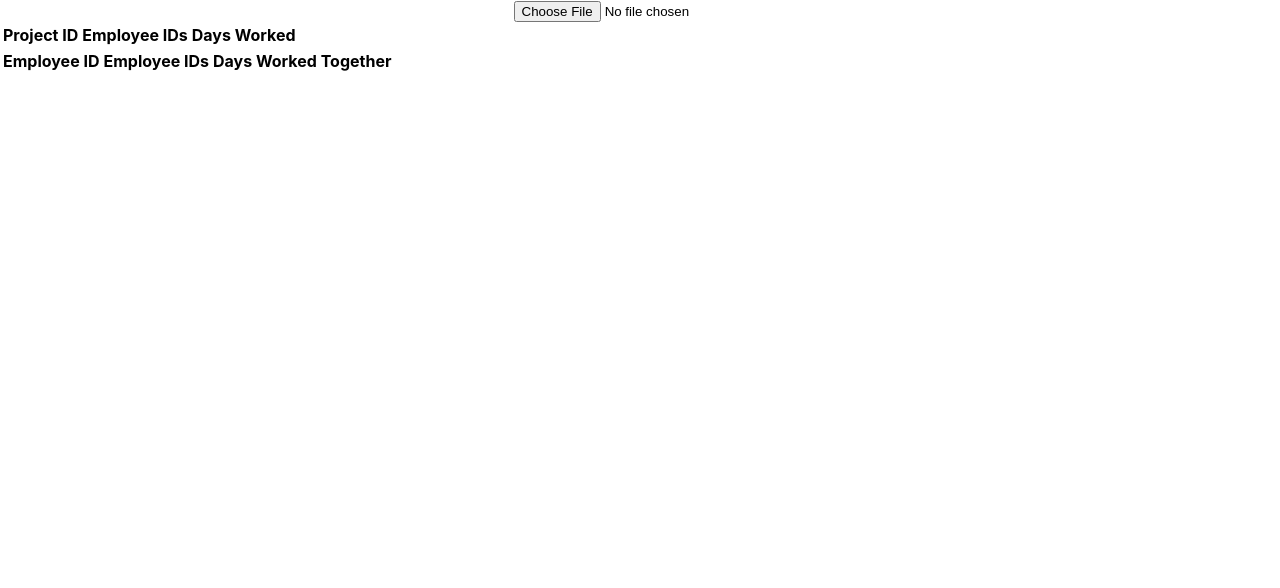
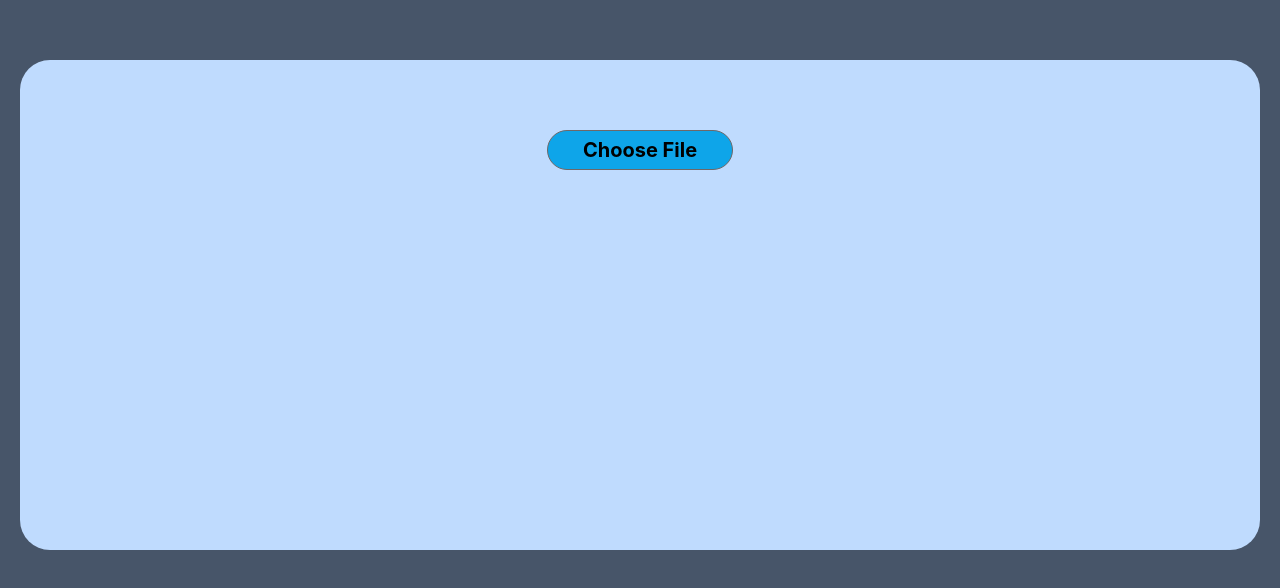
Before and after one commit to DenizYasim/employee-app-exam, a React (Create React App) app in the folder employee-app-exam/: page / in a window 1280 px wide. Shown: the top 588 px of the page. Built offline with nearby package versions, Linux system fonts and the light colour scheme.

Commit message:
Added styling to parent component of tables and to input component

```diff
--- a/employee-app-exam/src/App.css
+++ b/employee-app-exam/src/App.css
@@ -1,38 +1,3 @@
 .App {
-  text-align: center;
+	text-align: center;
 }
-
-.App-logo {
-  height: 40vmin;
-  pointer-events: none;
-}
-
-@media (prefers-reduced-motion: no-preference) {
-  .App-logo {
-    animation: App-logo-spin infinite 20s linear;
-  }
-}
-
-.App-header {
-  background-color: #282c34;
-  min-height: 100vh;
-  display: flex;
-  flex-direction: column;
-  align-items: center;
-  justify-content: center;
-  font-size: calc(10px + 2vmin);
-  color: white;
-}
-
-.App-link {
-  color: #61dafb;
-}
-
-@keyframes App-logo-spin {
-  from {
-    transform: rotate(0deg);
-  }
-  to {
-    transform: rotate(360deg);
-  }
-}
--- a/employee-app-exam/src/components/DataTable/DataTable.jsx
+++ b/employee-app-exam/src/components/DataTable/DataTable.jsx
@@ -1,18 +1,16 @@
 import React from "react";
+import styles from "./DataTable.module.css";
 
-function DataTable({ data, projectTime }) {
-	projectTime.sort((a, b) => {
-		if (a[a.length - 1] > b[b.length - 1]) {
-			return -1;
-		}
-	});
+function DataTable({ projectTime }) {
 	return (
-		<table>
+		<>
+			{projectTime.length ? (
+				<table className={styles.container}>
 					<thead>
 						<tr>
 							<th>Project ID</th>
 							<th>Employee IDs</th>
-					<th>Days Worked</th>
+							<th>Days Worked on Project</th>
 						</tr>
 					</thead>
 					<tbody>
@@ -28,6 +26,8 @@ function DataTable({ data, projectTime }) {
 						})}
 					</tbody>
 				</table>
+			) : null}
+		</>
 	);
 }
 
--- /dev/null
+++ b/employee-app-exam/src/components/DataTable/DataTable.module.css
@@ -0,0 +1,3 @@
+.container {
+	margin: 0 auto;
+}
--- a/employee-app-exam/src/components/DataVisualise/DataVisualise.jsx
+++ b/employee-app-exam/src/components/DataVisualise/DataVisualise.jsx
@@ -9,6 +9,7 @@ import DataTable from "../DataTable/DataTable";
 import workingTimeCalculations from "../../utils/workingTimeCalculations";
 import { projectLongjevity } from "../../utils/projectLongevity";
 import PairsDataTable from "../PairsDataTable/PairsDataTable";
+import styles from "./DataVisualise.module.css";
 
 function DataVisualise() {
 	const [data, setData] = useState({});
@@ -60,10 +61,10 @@ function DataVisualise() {
 	}
 
 	return (
-		<div>
+		<div className={styles.container}>
 			<FileUploadInput changeHandler={handleFileUpload} />
-			<DataTable data={data} projectTime={projectTime} />
-			<PairsDataTable data={data} employeePairs={arrPairs} />
+			<DataTable projectTime={projectTime} />
+			<PairsDataTable employeePairs={arrPairs} />
 		</div>
 	);
 }
--- /dev/null
+++ b/employee-app-exam/src/components/DataVisualise/DataVisualise.module.css
@@ -0,0 +1,8 @@
+.container {
+	background: #bfdbfe;
+	border-radius: 30px;
+	margin: 60px auto;
+	max-width: 1200px;
+	padding: 70px 20px;
+	min-height: 350px;
+}
--- /dev/null
+++ b/employee-app-exam/src/components/FileUpload/FileUpload.module.css
@@ -0,0 +1,37 @@
+.container {
+	margin: 0 auto;
+	display: flex;
+	align-items: center;
+	justify-content: center;
+	margin-bottom: 25px;
+}
+.input {
+	font-size: 24px;
+	border: none;
+	display: flex;
+	justify-content: center;
+	text-align-last: center;
+	margin: 0 auto;
+}
+
+.input {
+	display: none;
+}
+
+.label {
+	background-color: #0ea5e9;
+	display: flex;
+	align-items: center;
+	border: 1px solid rgb(110, 104, 104);
+	border-radius: 20px;
+	cursor: pointer;
+	color: black;
+
+	font-weight: 700;
+	font-size: 20px;
+	padding: 7px 35px;
+	transition: 0.5s;
+}
+.label:hover {
+	background-color: #38bdf8;
+}
--- a/employee-app-exam/src/components/FileUpload/FileUploadInput.jsx
+++ b/employee-app-exam/src/components/FileUpload/FileUploadInput.jsx
@@ -1,9 +1,13 @@
 import React from "react";
+import styles from "./FileUpload.module.css";
 
 function FileUploadInput({ changeHandler }) {
 	return (
-		<div>
-			<input type="file" onChange={changeHandler} />
+		<div className={styles.container}>
+			<label className={styles.label}>
+				<input type="file" onChange={changeHandler} className={styles.input} />
+				Choose File
+			</label>
 		</div>
 	);
 }
--- a/employee-app-exam/src/components/PairsDataTable/PairsDataTable.jsx
+++ b/employee-app-exam/src/components/PairsDataTable/PairsDataTable.jsx
@@ -1,13 +1,11 @@
 import React from "react";
+import styles from "./PairsDataTable.module.css";
 
-function PairsDataTable({ data, employeePairs }) {
-	employeePairs.sort((a, b) => {
-		if (a[2] > b[2]) {
-			return -1;
-		}
-	});
+function PairsDataTable({ employeePairs }) {
 	return (
-		<table>
+		<>
+			{employeePairs.length ? (
+				<table className={styles.container}>
 					<thead>
 						<tr>
 							<th>Employee ID</th>
@@ -19,14 +17,16 @@ function PairsDataTable({ data, employeePairs }) {
 						{employeePairs.map((pair, i) => {
 							return (
 								<tr key={i}>
-							<td>{pair[0]}</td>
 									<td>{pair[1]}</td>
 									<td>{pair[2]}</td>
+									<td>{pair[3]}</td>
 								</tr>
 							);
 						})}
 					</tbody>
 				</table>
+			) : null}
+		</>
 	);
 }
 
--- /dev/null
+++ b/employee-app-exam/src/components/PairsDataTable/PairsDataTable.module.css
@@ -0,0 +1,3 @@
+.container {
+	margin: 0 auto;
+}
--- a/employee-app-exam/src/index.css
+++ b/employee-app-exam/src/index.css
@@ -1,13 +1,14 @@
 body {
-  margin: 0;
-  font-family: -apple-system, BlinkMacSystemFont, 'Segoe UI', 'Roboto', 'Oxygen',
-    'Ubuntu', 'Cantarell', 'Fira Sans', 'Droid Sans', 'Helvetica Neue',
-    sans-serif;
-  -webkit-font-smoothing: antialiased;
-  -moz-osx-font-smoothing: grayscale;
+	margin: 0;
+	font-family: -apple-system, BlinkMacSystemFont, "Segoe UI", "Roboto", "Oxygen",
+		"Ubuntu", "Cantarell", "Fira Sans", "Droid Sans", "Helvetica Neue",
+		sans-serif;
+	-webkit-font-smoothing: antialiased;
+	-moz-osx-font-smoothing: grayscale;
+	background: #475569;
 }
 
 code {
-  font-family: source-code-pro, Menlo, Monaco, Consolas, 'Courier New',
-    monospace;
+	font-family: source-code-pro, Menlo, Monaco, Consolas, "Courier New",
+		monospace;
 }
--- a/employee-app-exam/src/utils/projectLongevity.js
+++ b/employee-app-exam/src/utils/projectLongevity.js
@@ -23,14 +23,18 @@ function projectLongjevity(obj) {
 				dateWorkedTogether[1] = latestDate;
 			}
 		});
-		let lingevity = dateDifferenceInDays(
+		let longevity = dateDifferenceInDays(
 			dateWorkedTogether[0],
 			dateWorkedTogether[1]
 		);
 
-		arrayOfProject.push(lingevity);
+		arrayOfProject.push(longevity);
 		arrayOfFinal.push(arrayOfProject);
 	}
-	return arrayOfFinal;
+	return arrayOfFinal.sort((a, b) => {
+		if (a[a.length - 1] > b[b.length - 1]) {
+			return -1;
+		}
+	});
 }
 export { projectLongjevity };
--- a/employee-app-exam/src/utils/workingTimeCalculations.js
+++ b/employee-app-exam/src/utils/workingTimeCalculations.js
@@ -11,6 +11,8 @@ function workingTimeCalculations(obj) {
 						obj[key][i][2] < obj[key][j][3] &&
 						obj[key][j][2] < obj[key][i][3]
 					) {
+						pairsAndTime.push(obj[key][i][1]);
+
 						pairsAndTime.push(obj[key][i][0]);
 						pairsAndTime.push(obj[key][j][0]);
 						pairsAndTime.push(
@@ -27,7 +29,11 @@ function workingTimeCalculations(obj) {
 			}
 		}
 	}
-	return employeesWorkingTogether;
+	return employeesWorkingTogether.sort((a, b) => {
+		if (a[2] > b[2]) {
+			return -1;
+		}
+	});
 }
 
 export default workingTimeCalculations;
```
Lines whose indentation alone changed are shown as unchanged.
